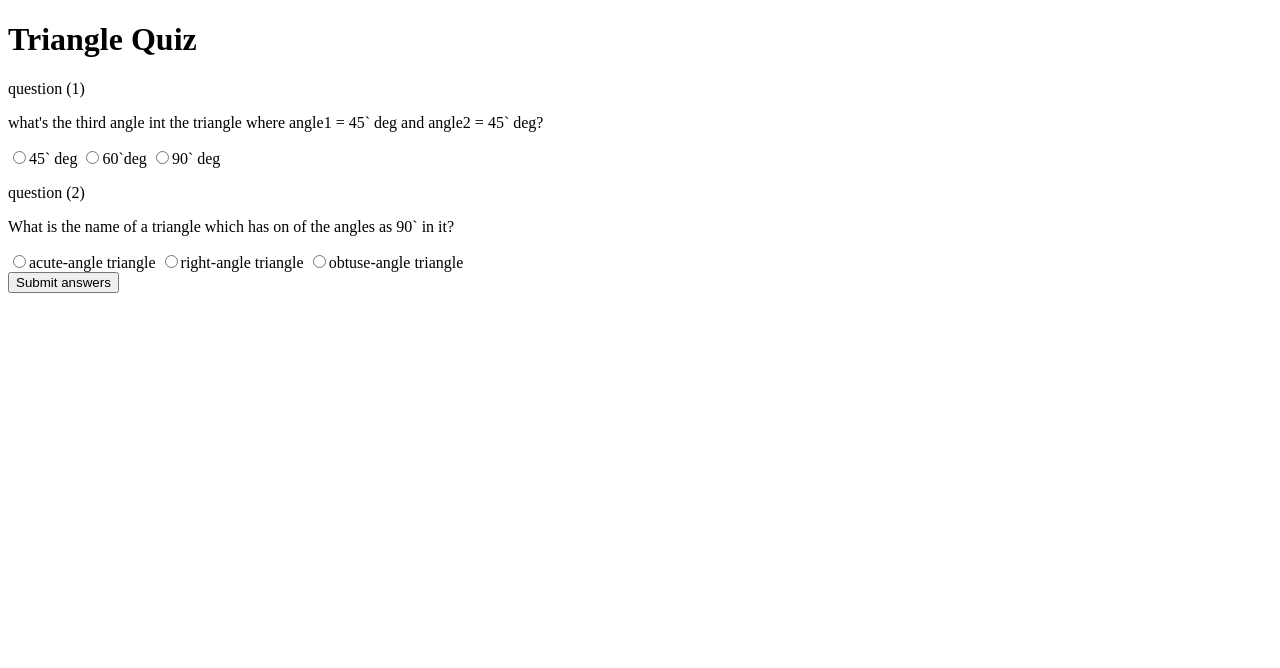
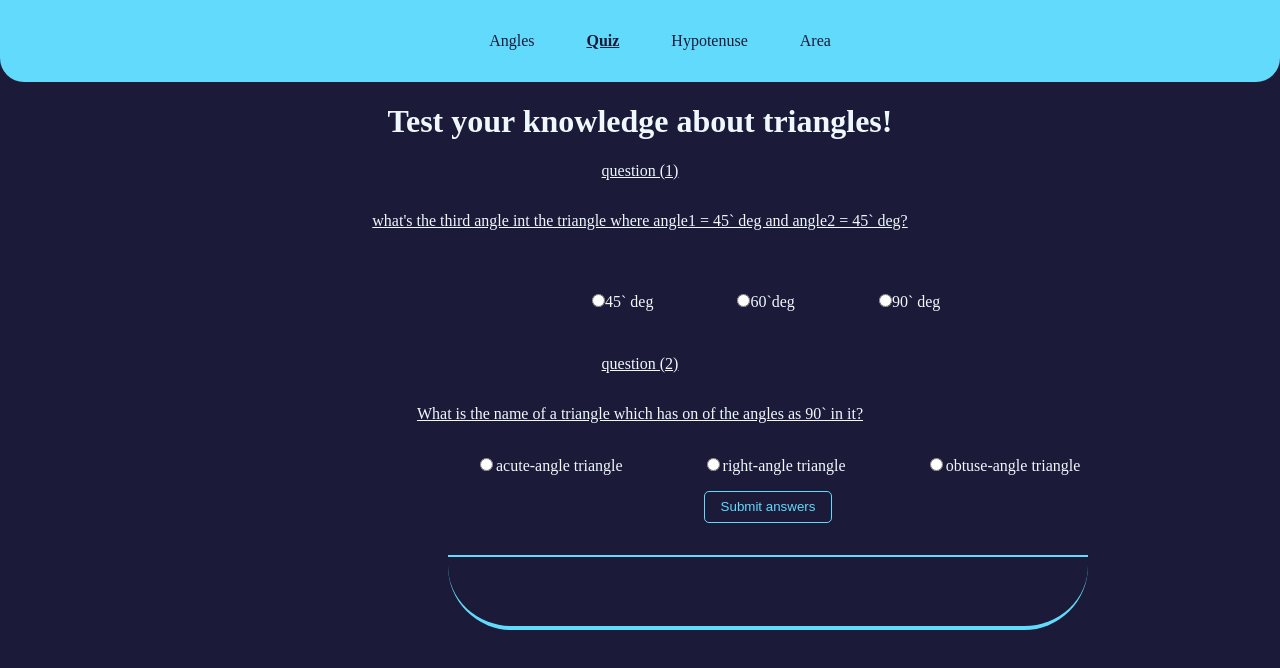
Before and after one commit to meenank/fun-with-triangles, a plain HTML site: page index2.html in a window 1280 px wide. Drawn offline with Linux system fonts and the light colour scheme.

Commit message:
final commit : styling done

```diff
--- a/app1.js
+++ b/app1.js
@@ -12,7 +12,7 @@ function angleCheck() {
     sum = Number(sum);
     console.log(sum, typeof(sum))
     if (sum === 180) {
-        op.innerText = "yes, the given angles can frm a triangle";
+        op.innerText = "yes, the given angles can form a triangle";
     } else {
         op.innerText = "no, the given angles cannot for a triangle";
     }
--- a/app3.js
+++ b/app3.js
@@ -11,7 +11,7 @@ function calcHype() {
     }
     console.log(Math.sqrt(midsquare))
 
-    op.innerText = Math.sqrt(midsquare);
+    op.innerText = "Hypotenuse is : " + Math.sqrt(midsquare);
 
     console.log("finished");
 
--- a/index2.html
+++ b/index2.html
@@ -10,22 +10,30 @@
 </head>
 
 <body>
-    <h1>Triangle Quiz</h1>
+    <nav class="navigation container">
+        <ul class="list-non-bullet">
+            <li class="list-item-inline"><a href="/index1.html" class="nav-links">Angles</a></li>
+            <li class="list-item-inline"><a href="/index2.html" class="nav-links link-active">Quiz</a></li>
+            <li class="list-item-inline"><a href="/index3.html" class="nav-links">Hypotenuse</a></li>
+            <li class="list-item-inline"><a href="/index4.html" class="nav-links">Area</a></li>
+        </ul>
+    </nav>
+    <h1>Test your knowledge about triangles!</h1>
 
     <form class="quiz-form">
         <div class="question-container">
-            <p>question (1) </p>
-            <p>what's the third angle int the triangle where angle1 = 45` deg and angle2 = 45` deg?</p>
-            <label><input type="radio" name="question1" class="opt1" value="45">45` deg</label>
+            <p class="lbl">question (1) </p>
+            <p class="lbl">what's the third angle int the triangle where angle1 = 45` deg and angle2 = 45` deg?</p>
+            <label><input type="radio" name="question1" id="first1" class="opt1" value="45">45` deg</label>
             <label><input type="radio" name="question1" class="opt1" value="60">60`deg</label>
             <label><input type="radio" name="question1" class="opt1" value="90">90` deg</label>
         </div>
         <div class="question-container">
-            <p>question (2) </p>
-            <p>What is the name of a triangle which has on of the angles as 90` in it?</p>
-            <label><input type="radio" name="question2" class="opt1" value="acute">acute-angle triangle</label>
-            <label><input type="radio" name="question2" class="opt1" value="right">right-angle triangle</label>
-            <label><input type="radio" name="question2" class="opt1" value="obtuse">obtuse-angle triangle</label>
+            <p class="lbl">question (2) </p>
+            <p class="lbl">What is the name of a triangle which has on of the angles as 90` in it?</p>
+            <label><input type="radio" name="question2" id="first2" class="opt2" value="acute">acute-angle triangle</label>
+            <label><input type="radio" name="question2" class="opt2" value="right">right-angle triangle</label>
+            <label><input type="radio" name="question2" class="opt2" value="obtuse">obtuse-angle triangle</label>
         </div>
         <button type="submit" id="submit-button">Submit answers</button>
         <p class="output"></p>
--- a/styles1.css
+++ b/styles1.css
@@ -1,5 +1,100 @@
+body {
+    padding: 0%;
+    margin: 0;
+    background-color: #1b1a38;
+    color: aliceblue;
+}
+
 #output {
     width: 10rem;
     height: 5rem;
     border: 1px solid red;
 }
+
+h1 {
+    text-align: center;
+}
+
+:root {
+    --primary-color: #61DAFB;
+}
+
+.container {
+    padding: 0rem 1rem;
+}
+
+.navigation {
+    background-color: var(--primary-color);
+    color: white;
+    padding: 1rem 1rem;
+    border-bottom-left-radius: 1.5rem;
+    border-bottom-right-radius: 1.5rem;
+    overflow: hidden;
+}
+
+.navigation ul {
+    text-align: center;
+}
+
+.nav-links {
+    color: #1b1a38;
+    text-decoration: none;
+    /* text-align: cer; */
+    padding: 1rem 1rem;
+    /* border: 1px solid white; */
+}
+
+.link-active {
+    font-weight: bold;
+    text-decoration: underline;
+}
+
+.list-non-bullet {
+    list-style-type: none;
+}
+
+.list-item-inline {
+    display: inline;
+    padding: 0rem 0.5rem;
+}
+
+label {
+    margin: 2rem 0rem 2rem 42rem;
+}
+
+button {
+    margin: 1rem 0rem 2rem 45rem;
+    border: 1px solid #61DAFB;
+    background-color: #1b1a38;
+    color: #61DAFB;
+    border-radius: 5px;
+    height: 2rem;
+    width: 5rem;
+}
+
+.ang-inp {
+    padding: 0.5rem;
+    border-radius: 5px;
+    display: block;
+    /* margin: auto; */
+    margin: 1rem 0rem 2rem 42rem;
+    text-align: center;
+    background-color: #61DAFB;
+}
+
+#output {
+    height: 3rem;
+    width: 40rem;
+    background-color: #1b1a38;
+    color: #61DAFB;
+    margin: auto;
+    margin-left: 28rem;
+    border-top: 2px solid #61DAFB;
+    border-bottom: 4px solid #61DAFB;
+    border-bottom-left-radius: 4rem;
+    border-bottom-right-radius: 4rem;
+    text-align: center;
+    padding-top: 1.3rem;
+    font-size: large;
+    word-spacing: 0.5rem;
+}
--- a/styles2.css
+++ b/styles2.css
@@ -0,0 +1,144 @@
+body {
+    padding: 0%;
+    margin: 0;
+    background-color: #1b1a38;
+    color: aliceblue;
+}
+
+#output {
+    width: 10rem;
+    height: 5rem;
+    border: 1px solid red;
+}
+
+h1 {
+    text-align: center;
+}
+
+:root {
+    --primary-color: #61DAFB;
+}
+
+.container {
+    padding: 0rem 1rem;
+}
+
+.navigation {
+    background-color: var(--primary-color);
+    color: white;
+    padding: 1rem 1rem;
+    border-bottom-left-radius: 1.5rem;
+    border-bottom-right-radius: 1.5rem;
+    overflow: hidden;
+}
+
+.navigation ul {
+    text-align: center;
+}
+
+.nav-links {
+    color: #1b1a38;
+    text-decoration: none;
+    /* text-align: cer; */
+    padding: 1rem 1rem;
+    /* border: 1px solid white; */
+}
+
+.link-active {
+    font-weight: bold;
+    text-decoration: underline;
+}
+
+.list-non-bullet {
+    list-style-type: none;
+}
+
+.list-item-inline {
+    display: inline;
+    padding: 0rem 0.5rem;
+}
+
+.opt1 {
+    margin: 2rem 0rem 2rem 0rem;
+    max-width: 10rem;
+    padding: 0.5rem;
+    /* border-radius: 5px; */
+    display: inline-block;
+    /* margin: auto; */
+    /* margin: 1rem 1rem 2rem 30rem; */
+    margin-left: 5rem;
+    text-align: center;
+    background-color: #1b1a38;
+    border: 1px solid #61DAFB;
+}
+
+.opt2 {
+    /* margin: 2rem 0rem 2rem 0rem; */
+    max-width: 10rem;
+    padding: 0rem;
+    border-radius: 5px;
+    display: inline-block;
+    /* margin: auto; */
+    /* margin: 1rem 0rem 2rem 20rem; */
+    margin-left: 5rem;
+    text-align: center;
+    background-color: #1b1a38;
+    border: 1px solid #61DAFB;
+}
+
+.lbl {
+    /* padding: 0.5rem; */
+    border-radius: 5px;
+    /* display: block; */
+    /* margin: auto; */
+    margin: 1rem 0rem 2rem 0rem;
+    text-align: center;
+    text-decoration: underline;
+}
+
+#first1 {
+    margin-left: 37rem;
+}
+
+#first2 {
+    margin-left: 30rem;
+}
+
+button {
+    margin: 1rem 0rem 2rem 44rem;
+    border: 1px solid #61DAFB;
+    background-color: #1b1a38;
+    color: #61DAFB;
+    border-radius: 5px;
+    height: 2rem;
+    width: 8rem;
+}
+
+
+/* .opt1 {
+    padding: 0.5rem;
+    border-radius: 5px;
+    display: block;
+    /* margin: auto; */
+
+
+/* margin: 1rem 0rem 2rem 35rem;
+text-align: center;
+background-color: #61DAFB; */
+
+.output {
+    height: 3rem;
+    width: 40rem;
+    background-color: #1b1a38;
+    color: #61DAFB;
+    margin: auto;
+    margin-left: 28rem;
+    border-top: 2px solid #61DAFB;
+    border-bottom: 4px solid #61DAFB;
+    border-bottom-left-radius: 4rem;
+    border-bottom-right-radius: 4rem;
+    text-align: center;
+    padding-top: 1.3rem;
+    font-size: large;
+    word-spacing: 0.5rem;
+}
--- a/styles3.css
+++ b/styles3.css
@@ -0,0 +1,100 @@
+body {
+    padding: 0%;
+    margin: 0;
+    background-color: #1b1a38;
+    color: aliceblue;
+}
+
+#output {
+    width: 10rem;
+    height: 5rem;
+    border: 1px solid red;
+}
+
+h1 {
+    text-align: center;
+}
+
+:root {
+    --primary-color: #61DAFB;
+}
+
+.container {
+    padding: 0rem 1rem;
+}
+
+.navigation {
+    background-color: var(--primary-color);
+    color: white;
+    padding: 1rem 1rem;
+    border-bottom-left-radius: 1.5rem;
+    border-bottom-right-radius: 1.5rem;
+    overflow: hidden;
+}
+
+.navigation ul {
+    text-align: center;
+}
+
+.nav-links {
+    color: #1b1a38;
+    text-decoration: none;
+    /* text-align: cer; */
+    padding: 1rem 1rem;
+    /* border: 1px solid white; */
+}
+
+.link-active {
+    font-weight: bold;
+    text-decoration: underline;
+}
+
+.list-non-bullet {
+    list-style-type: none;
+}
+
+.list-item-inline {
+    display: inline;
+    padding: 0rem 0.5rem;
+}
+
+label {
+    margin: 2rem 0rem 2rem 42rem;
+}
+
+button {
+    margin: 1rem 0rem 2rem 44rem;
+    border: 1px solid #61DAFB;
+    background-color: #1b1a38;
+    color: #61DAFB;
+    border-radius: 5px;
+    height: 2rem;
+    width: 8rem;
+}
+
+.side {
+    padding: 0.5rem;
+    border-radius: 5px;
+    display: block;
+    /* margin: auto; */
+    margin: 1rem 0rem 2rem 42rem;
+    text-align: center;
+    background-color: #61DAFB;
+}
+
+#output {
+    height: 3rem;
+    width: 40rem;
+    background-color: #1b1a38;
+    color: #61DAFB;
+    margin: auto;
+    margin-left: 28rem;
+    border-top: 2px solid #61DAFB;
+    border-bottom: 4px solid #61DAFB;
+    border-bottom-left-radius: 4rem;
+    border-bottom-right-radius: 4rem;
+    text-align: center;
+    padding-top: 1.3rem;
+    font-size: large;
+    word-spacing: 0.5rem;
+}
--- a/styles4.css
+++ b/styles4.css
@@ -0,0 +1,100 @@
+body {
+    padding: 0%;
+    margin: 0;
+    background-color: #1b1a38;
+    color: aliceblue;
+}
+
+#output {
+    width: 10rem;
+    height: 5rem;
+    border: 1px solid red;
+}
+
+h1 {
+    text-align: center;
+}
+
+:root {
+    --primary-color: #61DAFB;
+}
+
+.container {
+    padding: 0rem 1rem;
+}
+
+.navigation {
+    background-color: var(--primary-color);
+    color: white;
+    padding: 1rem 1rem;
+    border-bottom-left-radius: 1.5rem;
+    border-bottom-right-radius: 1.5rem;
+    overflow: hidden;
+}
+
+.navigation ul {
+    text-align: center;
+}
+
+.nav-links {
+    color: #1b1a38;
+    text-decoration: none;
+    /* text-align: cer; */
+    padding: 1rem 1rem;
+    /* border: 1px solid white; */
+}
+
+.link-active {
+    font-weight: bold;
+    text-decoration: underline;
+}
+
+.list-non-bullet {
+    list-style-type: none;
+}
+
+.list-item-inline {
+    display: inline;
+    padding: 0rem 0.5rem;
+}
+
+label {
+    margin: 2rem 0rem 2rem 42rem;
+}
+
+button {
+    margin: 1rem 0rem 2rem 44rem;
+    border: 1px solid #61DAFB;
+    background-color: #1b1a38;
+    color: #61DAFB;
+    border-radius: 5px;
+    height: 2rem;
+    width: 8rem;
+}
+
+.side {
+    padding: 0.5rem;
+    border-radius: 5px;
+    display: block;
+    /* margin: auto; */
+    margin: 1rem 0rem 2rem 42rem;
+    text-align: center;
+    background-color: #61DAFB;
+}
+
+#output {
+    height: 3rem;
+    width: 40rem;
+    background-color: #1b1a38;
+    color: #61DAFB;
+    margin: auto;
+    margin-left: 28rem;
+    border-top: 2px solid #61DAFB;
+    border-bottom: 4px solid #61DAFB;
+    border-bottom-left-radius: 4rem;
+    border-bottom-right-radius: 4rem;
+    text-align: center;
+    padding-top: 1.3rem;
+    font-size: large;
+    word-spacing: 0.5rem;
+}
```
Also changed, not shown: app4.js (+18 -1 lines), index1.html (+9 -0 lines), index3.html (+10 -2 lines), index4.html (+12 -4 lines).
